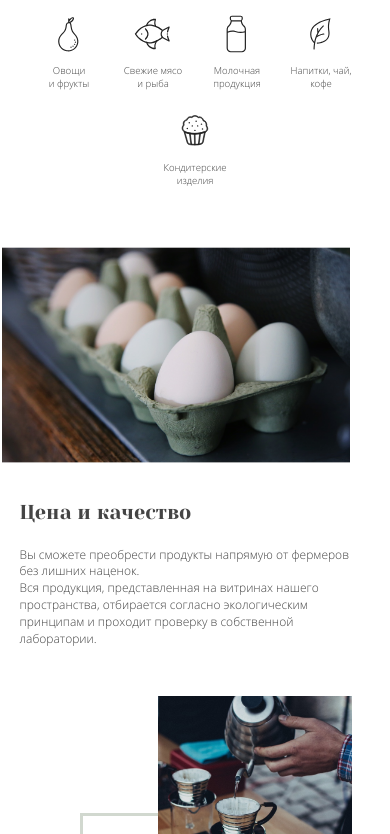
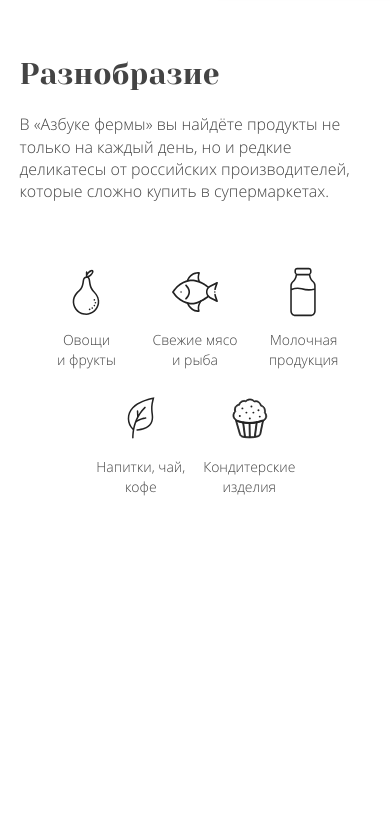
Before and after one commit to nalopka/azbuka_fermy, a plain HTML site: page public/index.html in a window 390 px wide. Shown: the part 1166-2000 px from the top of the page. After the commit the page ends 1740 px from the top, so only its background shows below. Drawn offline with nearby package versions, Linux system fonts and the light colour scheme.

Commit message:
mobile progress

```diff
--- a/dev/scss/common/common-style.scss
+++ b/dev/scss/common/common-style.scss
@@ -15,13 +15,14 @@
 	font-weight: normal;
 	line-height: 1.1;
 }
+li {
+	font-size: 16px;
+}
 h2 {
 	margin-bottom: 22px;
 }
-%icon-font {
-	font-size: 0.8rem;
-	text-align: center;
-}
+
+
 %desktop-padding {
 	padding-left: $desktop-padding;
 	padding-right: $desktop-padding;
@@ -30,26 +31,49 @@
 		padding-left: $desktop-padding + 10%;
 		padding-right: $desktop-padding + 10%;
 	}
-	@include mq("850", max) {
+	@include mq("1024", max) {
 		padding-left: $desktop-padding - 5%;
 		padding-right: $desktop-padding - 5%;
 	}
 }
 
-@include mq("850", max) {
+@include mq("1024", max) {
     html {
     	font-size: 16px;
     }
-    h1,h2,h3 {
-    	font-size: 1.875rem;
+
+    h1, h2, h3 {
+    	font-size: 30px;
     }
+
+	p {
+	    font-size: 16px;
+	}
+	li {
+		font-size: 14px;
+	}
 }
+@include mq("iphone7plus", max) {
+	html {
+    	font-size: 15.5px;
+    }
+    h2 {
+		align-self: flex-start;
+	}
+	p {
+		text-align: left;
+	}
+}
+@include mq("iphone7", max) {
+		html {
+			font-size: 14px;
+		}
+	}
 
-@include mq("560", max) {
+@include mq("iphone5", max) {
     html {
     	font-size: 12px;
     }
-    h1,h2,h3 {
-    	font-size: 1.675rem;
-    }
- }
+
+
+}
--- a/dev/scss/common/mixins.scss
+++ b/dev/scss/common/mixins.scss
@@ -1,9 +1,13 @@
 // @MEDIA
 $breakpoints: (
+    "iphone5":      321px,
+    "iphone7":      376px,
+    "iphone7plus":  415px,
     "480":          480px,
     "560":          560px,
     "768":          768px,
     "850":          850px,
+    "1024":         1025px,
     "desktop":      1248px,
     "desktop-wide": 1440px
 );
--- a/dev/scss/section/concept-place/about-image.scss
+++ b/dev/scss/section/concept-place/about-image.scss
@@ -2,7 +2,7 @@
 	position: absolute;
 	border: $block-border;
 	top: 0;
-	left: 120%;
+	left: 22.5rem;
 	width: 18.15rem;
 	height: 16.8rem;
 
@@ -37,12 +37,17 @@
 		box-shadow: 0 2px 10px 0 rgba(41, 31, 29, 0.18);
 		background: transparent url('img/concept-place/kon-02.jpg') left top/cover no-repeat;
 	}
-	@include mq("850", max) {
+	@include mq("1024", max) {
 		position: relative;
 		top: 7rem;
-		left: 10%;
+		left: auto;
 
-
+			&:before {
+				left: -4.3rem;
+			}
+			&:after {
+				left: 10.5rem;
+			}
 	}
 
 }
--- a/dev/scss/section/concept-place/concept-place.scss
+++ b/dev/scss/section/concept-place/concept-place.scss
@@ -16,16 +16,19 @@
 		padding-right: $desktop-padding + 20%;
 	}
 
-	@include mq("850", max) {
+	@include mq("1024", max) {
 		overflow: hidden;
 		padding-top: 50px;
-		padding-bottom: 150px;
-		display: flex;
-		flex-direction: column;
+		padding-bottom: 0;
+
 		padding-left: $desktop-padding - 5%;
 		padding-right: $desktop-padding - 5%;
 		.about {
 			width: 100%;
+			display: flex;
+			flex-direction: column;
+			align-items: center;
+			padding-bottom: 10rem;
 		}
 	}
 }
--- a/dev/scss/section/eat-everything/eat-everything.scss
+++ b/dev/scss/section/eat-everything/eat-everything.scss
@@ -3,17 +3,16 @@
 	position: relative;
 	background: transparent url('img/eat-everything/words.jpg') left top/cover no-repeat;
 	&:before {
+		content: '';
 		position: absolute;
 		left: 50%;
 		top: 50%;
 		transform: translateY(-50%);
-		width: 435px;
-		height: 104px;
-		content: '';
-
+		width: 21.75rem;
+		height: 5.2rem;
 		background: transparent url('img/eat-everything/lettering-03.png') left top/cover no-repeat;
 	}
-	@include mq('850', max) {
+	@include mq('iphone7plus', max) {
 		display: none;
 	}
 }
--- a/dev/scss/section/footer/footer.scss
+++ b/dev/scss/section/footer/footer.scss
@@ -5,7 +5,6 @@
 	padding-left: $desktop-padding;
 	padding-top: 100px;
 	address {
-		@extend %icon-font;
 		display: inline-block;
 		padding: 8rem 2rem 1rem 2rem;
 		border: 1px solid red;
--- a/dev/scss/section/header/header.scss
+++ b/dev/scss/section/header/header.scss
@@ -20,12 +20,12 @@
   		align-items: center;
   		justify-content: space-between;
 
-      background: transparent url('img/header/header-border.svg') left top/cover no-repeat;
+      background: transparent url('img/header/header-border.svg') center/cover no-repeat;
 
   		h1 {
             width: 5.35rem;
             height: 5.6rem;
-            background: transparent url('img/header/logo.png') top left/cover no-repeat;
+            background: transparent url('img/header/logo.png') center/cover no-repeat;
             font-size: 0;
         }
 
@@ -42,7 +42,8 @@
         height: 60vh;
         min-height: 420px;
         .header-welcome {
-            padding: 20px 60px 20px 60px;
+            height: 278px;
+            //НУЖНО КАРТИНКУ ПОД ЭТУ ШИРИНУ
         }
     }
 }
--- a/dev/scss/section/products/products.scss
+++ b/dev/scss/section/products/products.scss
@@ -14,7 +14,6 @@
 		justify-content: space-around;
 
 		li {
-			@extend %icon-font;
 			@extend %icon;
 			margin-right: 1rem;
 			margin-left: 1rem;
@@ -31,13 +30,14 @@
 		max-width: 570px;
 		padding-bottom: 40px;
 	}
-	@include mq('850', max) {
-		text-align: left;
-		padding-top: 0;
+	@include mq('1024', max) {
+		padding-top: 3rem;
 		.text {
-			align-items: flex-start;
+			align-items: center;
+			justify-content: center;
 		}
 		ul {
+			align-self: center;
 			flex-wrap: wrap;
 			justify-content: center;
 			li {
@@ -45,6 +45,7 @@
 				margin-right: 0.5rem;
 				margin-left: 0.5rem;
 			}
+			// Кривоват последний айтем, надо поправить.
 		}
 	}
 
--- a/dev/scss/section/tenants/more-review.scss
+++ b/dev/scss/section/tenants/more-review.scss
@@ -17,7 +17,6 @@
 			visibility: hidden;
 		}
 		li {
-			@extend %icon-font;
 			@extend %icon;
 			width: 180px;
 			margin-right: 0;
--- a/dev/scss/ui/icons.scss
+++ b/dev/scss/ui/icons.scss
@@ -2,6 +2,7 @@
 	position: relative;
 	padding-top: 5rem;
 	margin-right: 20px;
+	text-align: center;
 	&::before {
 		content: '';
 		position: absolute;
--- a/public/index.html
+++ b/public/index.html
@@ -35,22 +35,6 @@
         </ul>
       </div>
     </section>
-    <section class="features">
-      <div class="price-block">
-        <h2>Цена и качество</h2>
-        <p>Вы сможете преобрести продукты напрямую от фермеров без лишних наценок. </p>
-        <p>Вся продукция, представленная на витринах нашего пространства, отбирается согласно экологическим принципам и проходит проверку в собственной лаборатории.</p>
-        <div class="price-block-image"></div>
-      </div>
-      <div class="slow-food">
-        <h2>Slow-food</h2>
-        <p>Slow food — осмысленное и медленное потребление натуральных продуктов. </p>
-        <p>«Азбука Фермы» поддерживает концепцию Slow food, созданную в противовес фастфуду.</p>
-        <div class="slow-food-image">
-          <div class="lettering"></div>
-        </div>
-      </div>
-    </section>
   </head>
   <body>
     <script src="https://ajax.googleapis.com/ajax/libs/jquery/1.12.4/jquery.min.js"></script>
```
Also changed, not shown: public/main.css, 2 other files.
